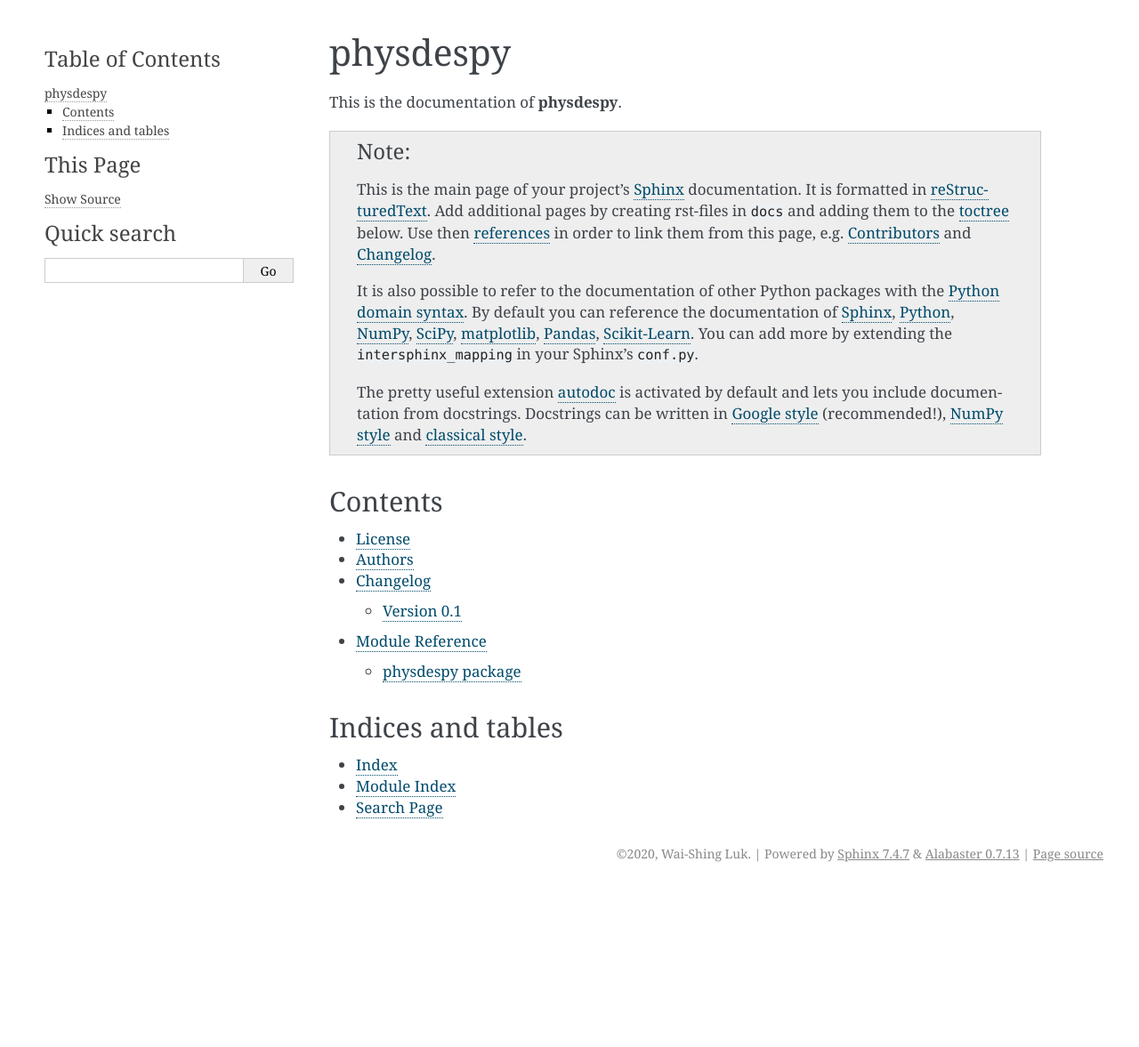
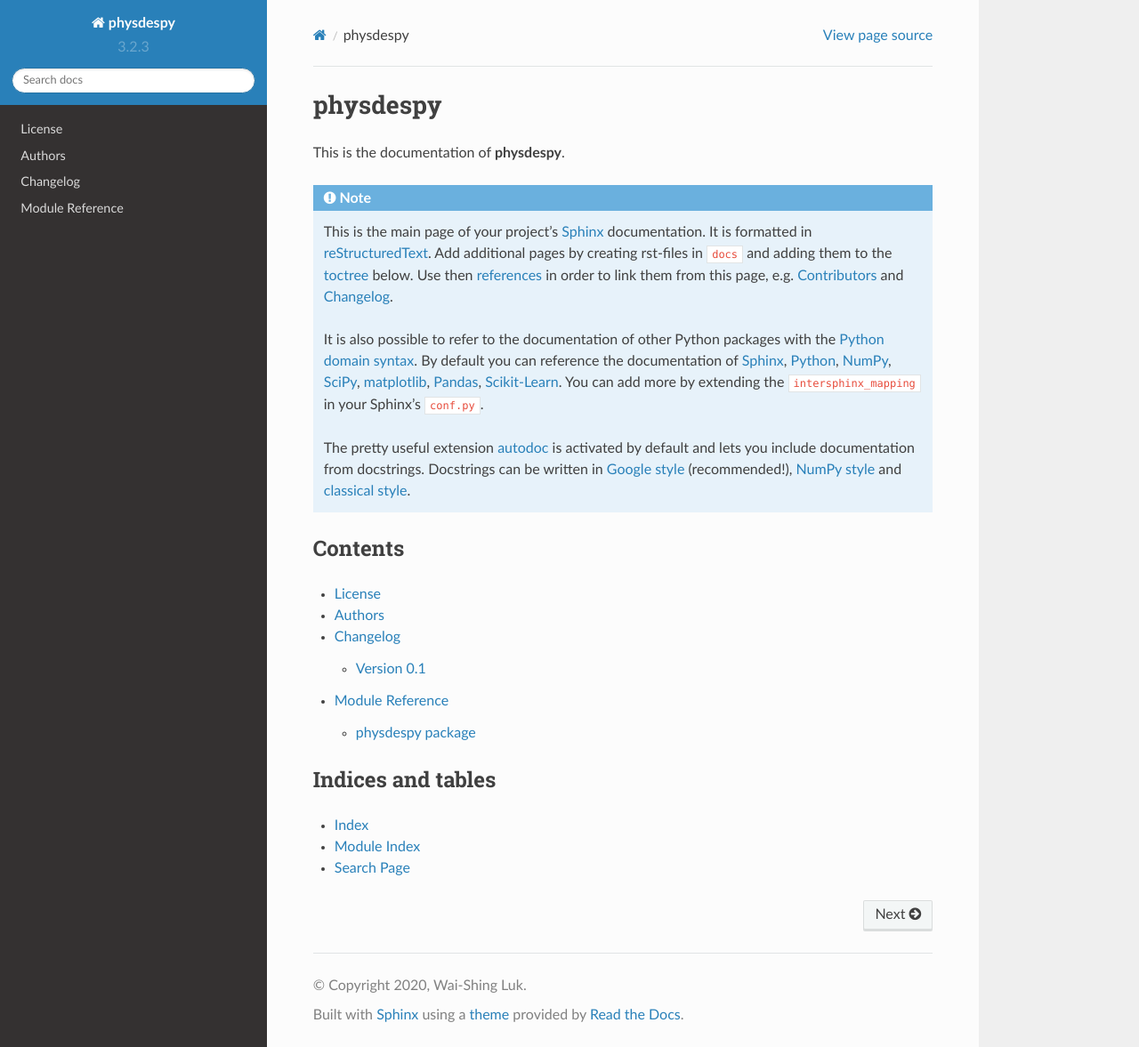
Before and after one commit to luk036/physdespy, a Sphinx documentation site: the page built from docs/index.rst, in a window 1280 px wide and 1177 px high. Shown: the whole window at 89% size. Built offline with Sphinx 7.4.7 and the Read the Docs theme 2.0.0, drawn with Linux system fonts in a browser that asks for light colours.

```diff
--- a/docs/conf.py
+++ b/docs/conf.py
@@ -135,15 +135,16 @@
 
 # The theme to use for HTML and HTML Help pages.  See the documentation for
 # a list of builtin themes.
-html_theme = 'alabaster'
+# html_theme = 'alabaster'
+html_theme = 'sphinx_rtd_theme'
 
 # Theme options are theme-specific and customize the look and feel of a theme
 # further.  For a list of options available for each theme, see the
 # documentation.
-html_theme_options = {
-    'sidebar_width': '300px',
-    'page_width': '1200px'
-}
+# html_theme_options = {
+#     'sidebar_width': '300px',
+#     'page_width': '1200px'
+# }
 
 # Add any paths that contain custom themes here, relative to this directory.
 # html_theme_path = []
```
Also changed, not shown: 10 other files.
